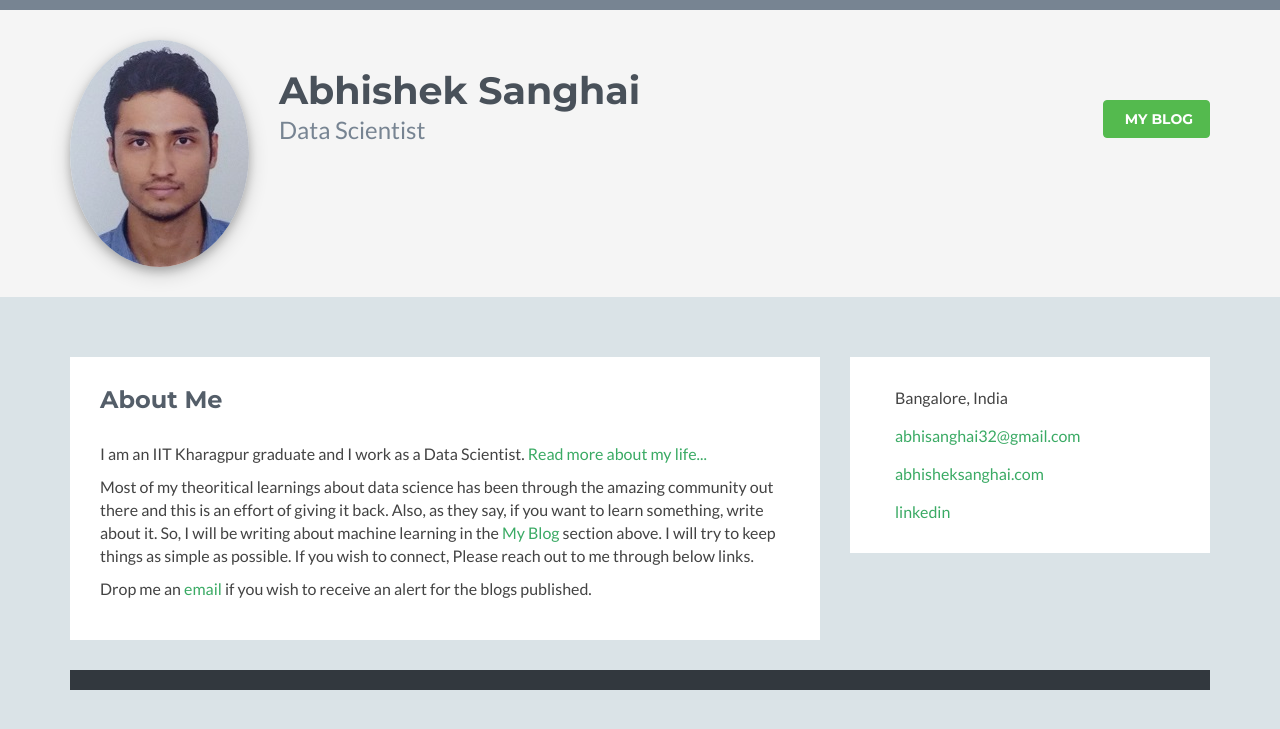
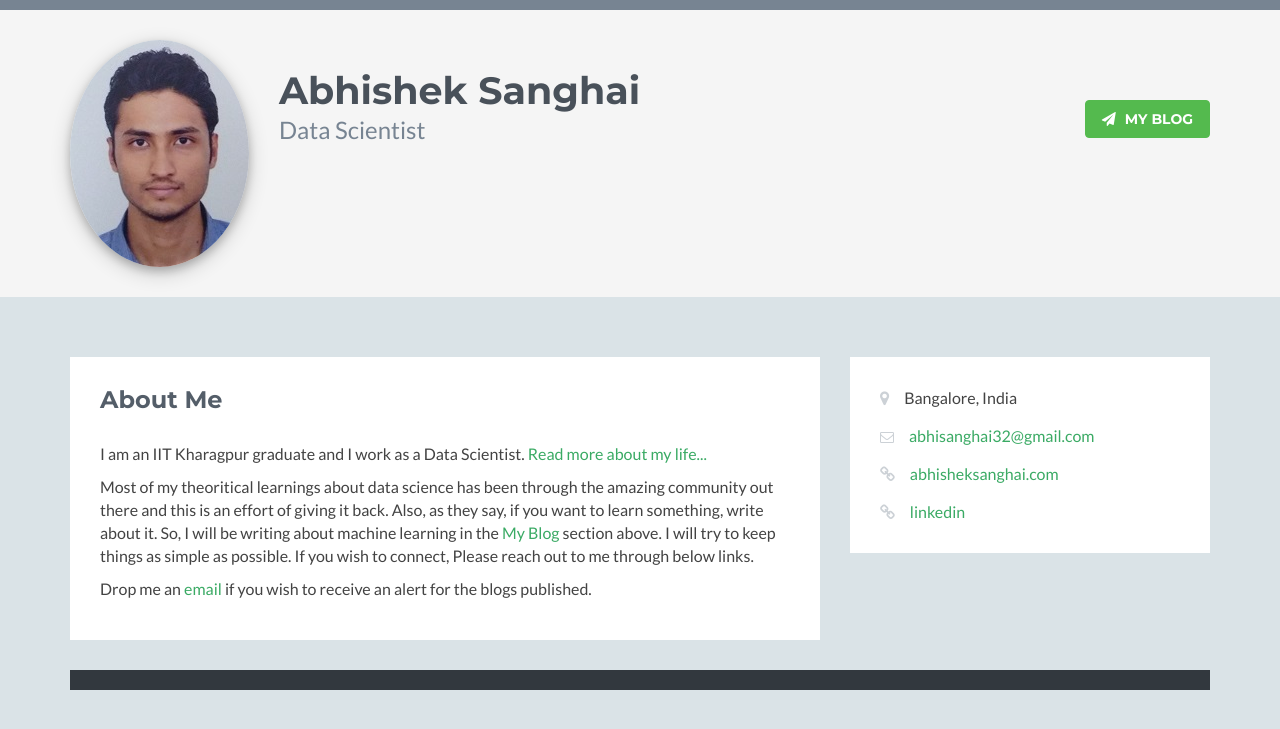
Before and after one commit to abhisheksanghai/abhisheksanghai.github.io, a Jekyll site: the page index.html, which Jekyll copies as it is, in a window 1280 px wide. Shown: the top 729 px of the page. Built offline with Jekyll 4.4.1, drawn with Linux system fonts in a browser that asks for light colours; nearby versions of some CDN libraries; library files that are not in the unit come from our copies.

Commit message:
Update index.html
adding font-awesome.css file

```diff
--- a/index.html
+++ b/index.html
@@ -9,6 +9,8 @@
     	<link rel="stylesheet" href="/css/bootstrap.min.css">
 	<!-- link to main stylesheet -->
 	<link rel="stylesheet" type="text/css" href="/css/style.css">
+	<!-- Plugins CSS -->
+    	<link rel="stylesheet" href="/css/font-awesome.css">
 </head>
 <body>
      <header class="header">
```
